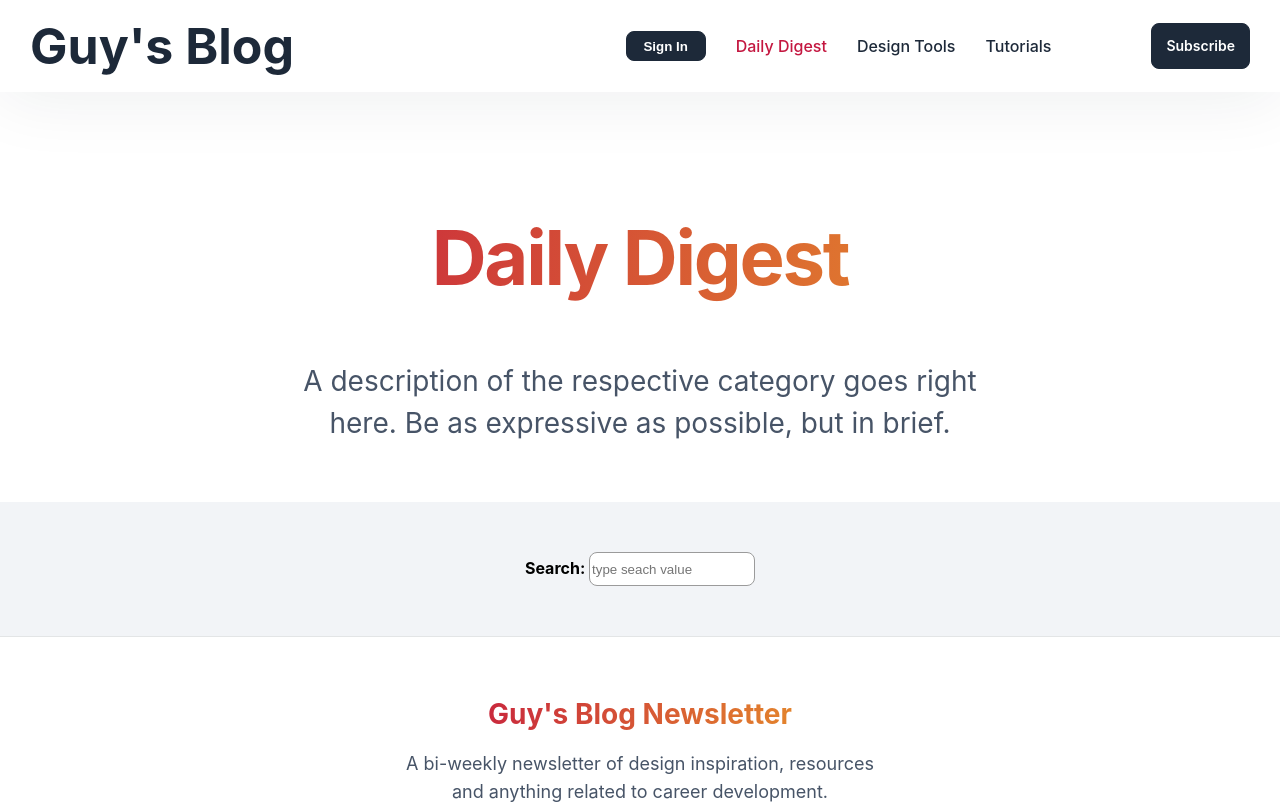
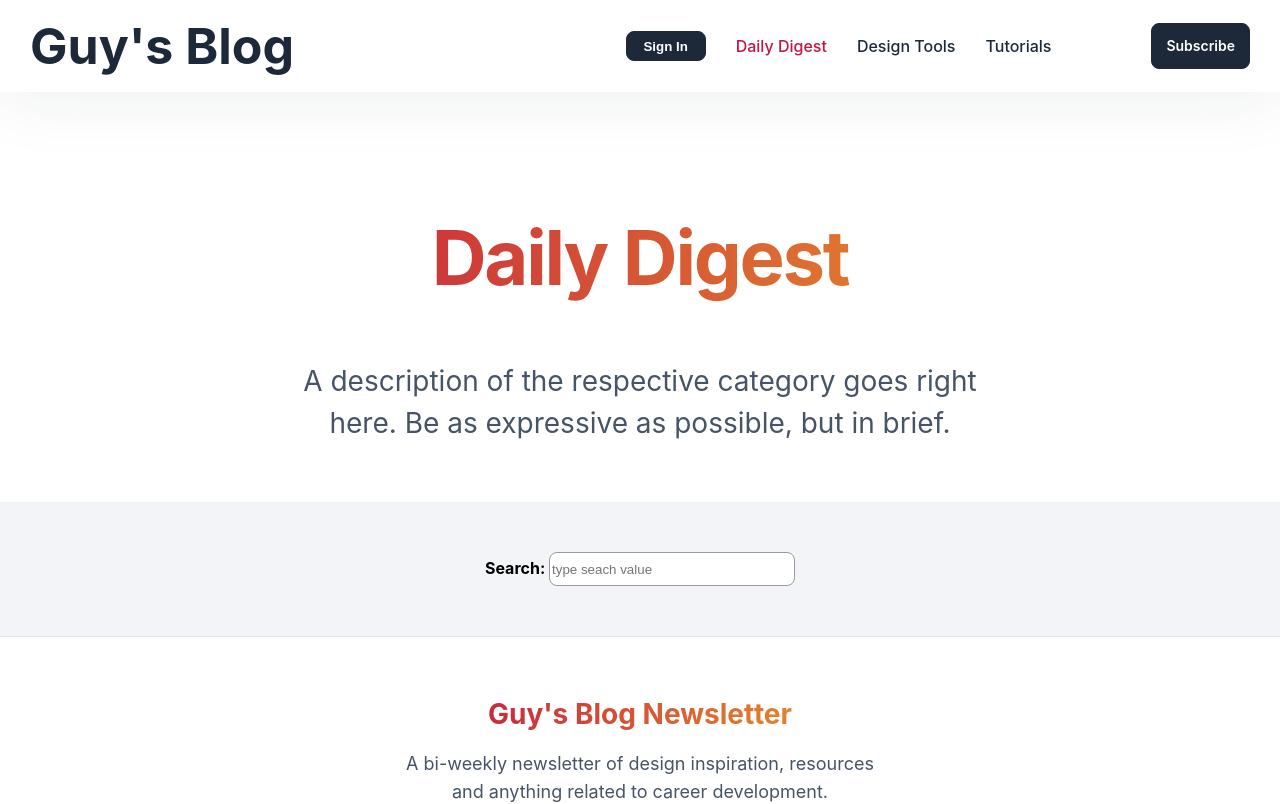
Before and after one commit to guynahon/guynahon-blog, a React (Create React App) app: page /subjects/dailydigest in a window 1280 px wide. Shown: the top 804 px of the page. Built offline with nearby package versions, Linux system fonts and the light colour scheme.

Commit message:
added comments at ArticleCardList.js

```diff
--- a/src/SubjectPageComponents/ArticleCardList.css
+++ b/src/SubjectPageComponents/ArticleCardList.css
@@ -45,7 +45,7 @@
 }
 
 .search-input {
-    width: 160px;
+    width: 240px;
     height: 30px;
     border-radius: 8px;
     border: 1px solid #9b9b9b;
```
